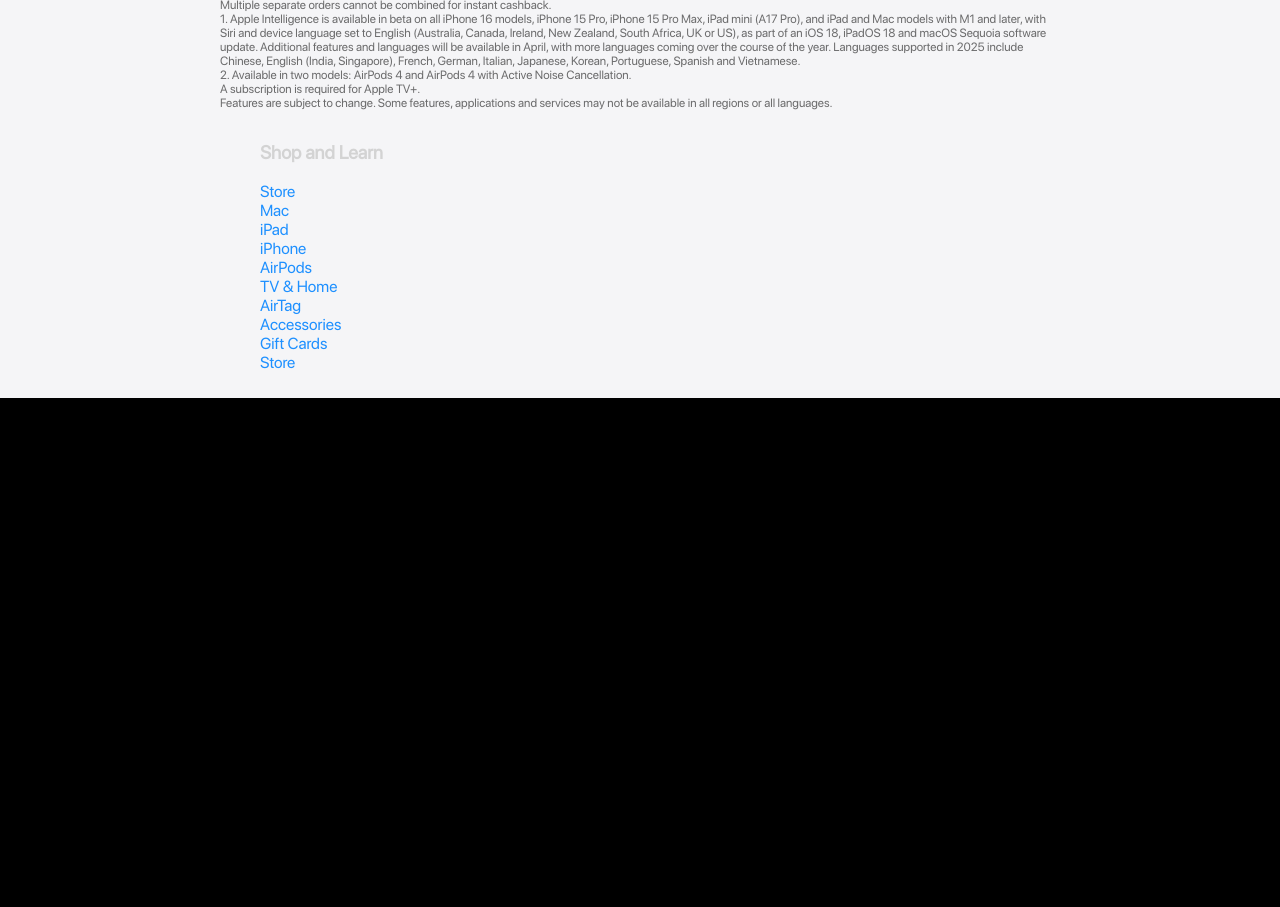
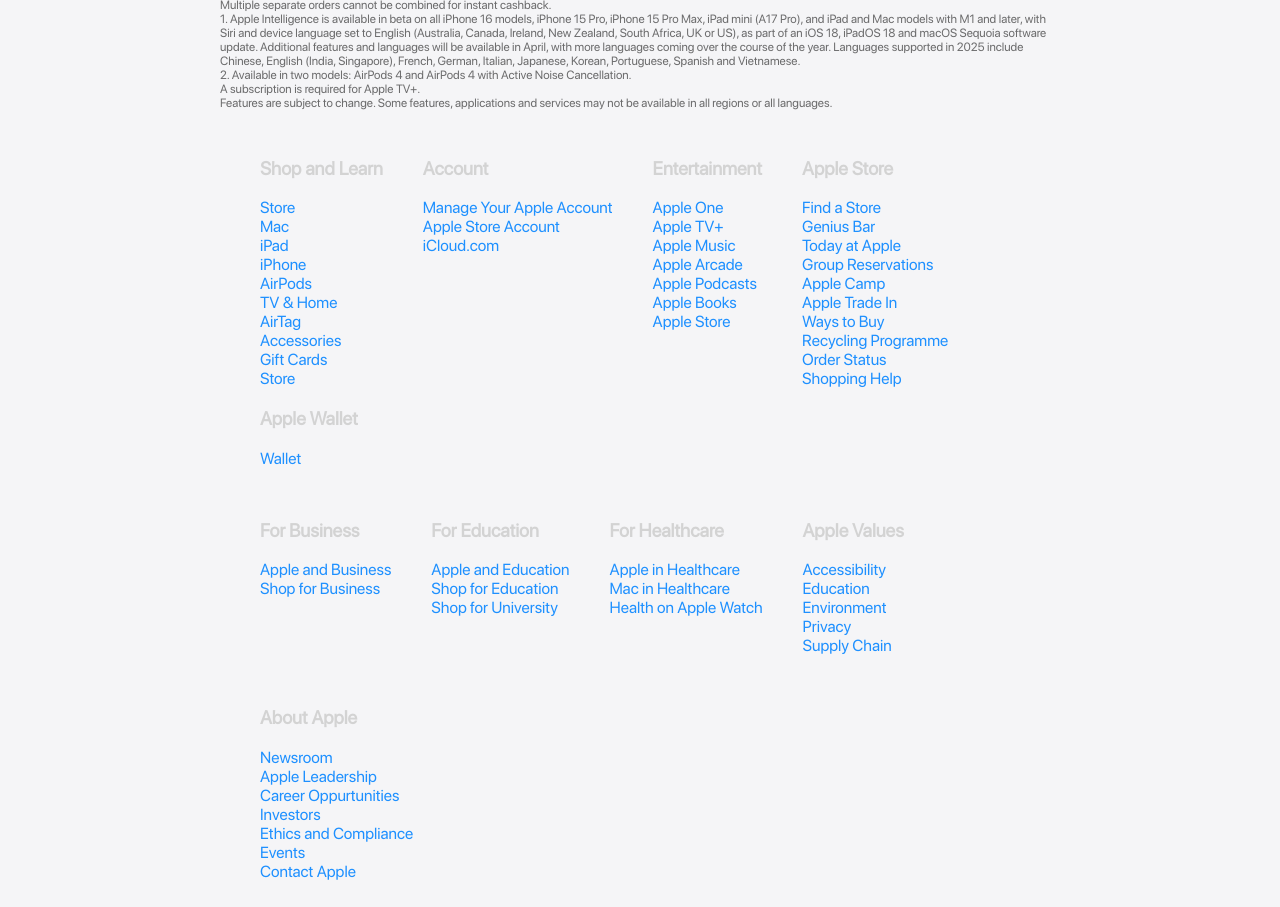
Before and after one commit to upayanmazumder/Apple-Landing-Page-Recreation, a Next.js app in the folder app/: page / in a window 1280 px wide. Shown: the part 2620-3527 px from the top of the page. Before the commit the page ends 3018 px from the top, so only its background shows below. Built offline with nearby package versions, Linux system fonts and the light colour scheme.

Commit message:
Add detailed footer sections for Apple services and improve styles

```diff
--- a/app/src/components/footer/footer.jsx
+++ b/app/src/components/footer/footer.jsx
@@ -58,7 +58,190 @@
                     <li>
                         <a href="#">Store</a>
                     </li>
-
+                    <li>
+                        <h3>
+                            Apple Wallet
+                        </h3>
+                    </li>
+                    <li>
+                        <a href="#">Wallet</a>
+                    </li>
+                </ul>
+                <ul className={footerStyles.column}>
+                    <li>
+                        <h3>
+                            Account
+                        </h3>
+                    </li>
+                    <li>
+                        <a href="#">Manage Your Apple Account</a>
+                    </li>
+                    <li>
+                        <a href="#">Apple Store Account</a>
+                    </li>
+                    <li>
+                        <a href="#">iCloud.com</a>
+                    </li>
+                </ul>
+                <ul className={footerStyles.column}>
+                    <li>
+                        <h3>
+                            Entertainment
+                        </h3>
+                    </li>
+                    <li>
+                        <a href="#">Apple One</a>
+                    </li>
+                    <li>
+                        <a href="#">Apple TV+</a>
+                    </li>
+                    <li>
+                        <a href="#">Apple Music</a>
+                    </li>
+                    <li>
+                        <a href="#">Apple Arcade</a>
+                    </li>
+                    <li>
+                        <a href="#">Apple Podcasts</a>
+                    </li>
+                    <li>
+                        <a href="#">Apple Books</a>
+                    </li>
+                    <li>
+                        <a href="#">Apple Store</a>
+                    </li>
+                </ul>
+                <ul className={footerStyles.column}>
+                    <li>
+                        <h3>
+                            Apple Store
+                        </h3>
+                    </li>
+                    <li>
+                        <a href="#">Find a Store</a>
+                    </li>
+                    <li>
+                        <a href="#">Genius Bar</a>
+                    </li>
+                    <li>
+                        <a href="#">Today at Apple</a>
+                    </li>
+                    <li>
+                        <a href="#">Group Reservations</a>
+                    </li>
+                    <li>
+                        <a href="#">Apple Camp</a>
+                    </li>
+                    <li>
+                        <a href="#">Apple Trade In</a>
+                    </li>
+                    <li>
+                        <a href="#">Ways to Buy</a>
+                    </li>
+                    <li>
+                        <a href="#">Recycling Programme</a>
+                    </li>
+                    <li>
+                        <a href="#">Order Status</a>
+                    </li>
+                    <li>
+                        <a href="#">Shopping Help</a>
+                    </li>
+                </ul>
+                <ul className={footerStyles.column}>
+                    <li>
+                        <h3>
+                            For Business
+                        </h3>
+                    </li>
+                    <li>
+                        <a href="#">Apple and Business</a>
+                    </li>
+                    <li>
+                        <a href="#">Shop for Business</a>
+                    </li>
+                </ul>
+                <ul className={footerStyles.column}>
+                    <li>
+                        <h3>
+                            For Education
+                        </h3>
+                    </li>
+                    <li>
+                        <a href="#">Apple and Education</a>
+                    </li>
+                    <li>
+                        <a href="#">Shop for Education</a>
+                    </li>
+                    <li>
+                        <a href="#">Shop for University</a>
+                    </li>
+                </ul>
+                <ul className={footerStyles.column}>
+                    <li>
+                        <h3>
+                            For Healthcare
+                        </h3>
+                    </li>
+                    <li>
+                        <a href="#">Apple in Healthcare</a>
+                    </li>
+                    <li>
+                        <a href="#">Mac in Healthcare</a>
+                    </li>
+                    <li>
+                        <a href="#">Health on Apple Watch</a>
+                    </li>
+                </ul>
+                <ul className={footerStyles.column}>
+                    <li>
+                        <h3>
+                            Apple Values
+                        </h3>
+                    </li>
+                    <li>
+                        <a href="#">Accessibility</a>
+                    </li>
+                    <li>
+                        <a href="#">Education</a>
+                    </li>
+                    <li>
+                        <a href="#">Environment</a>
+                    </li>
+                    <li>
+                        <a href="#">Privacy</a>
+                    </li>
+                    <li>
+                        <a href="#">Supply Chain</a>
+                    </li>
+                </ul>
+                <ul className={footerStyles.column}>
+                    <li>
+                        <h3>
+                            About Apple
+                        </h3>
+                    </li>
+                    <li>
+                        <a href="#">Newsroom</a>
+                    </li>
+                    <li>
+                        <a href="#">Apple Leadership</a>
+                    </li>
+                    <li>
+                        <a href="#">Career Oppurtunities</a>
+                    </li>
+                    <li>
+                        <a href="#">Investors</a>
+                    </li>
+                    <li>
+                        <a href="#">Ethics and Compliance</a>
+                    </li>
+                    <li>
+                        <a href="#">Events</a>
+                    </li>
+                    <li>
+                        <a href="#">Contact Apple</a>
+                    </li>
                 </ul>
             </div>
             <div className={footerStyles.footNote}>
--- a/app/src/components/footer/footer.module.css
+++ b/app/src/components/footer/footer.module.css
@@ -12,3 +12,9 @@
   max-width: calc(100vw - 440px);
   text-wrap: auto;
 }
+
+.links {
+    display: flex;
+    flex-wrap: wrap;
+    max-width: calc(100vw - 440px);
+}
```
Lines whose indentation alone changed are shown as unchanged.
